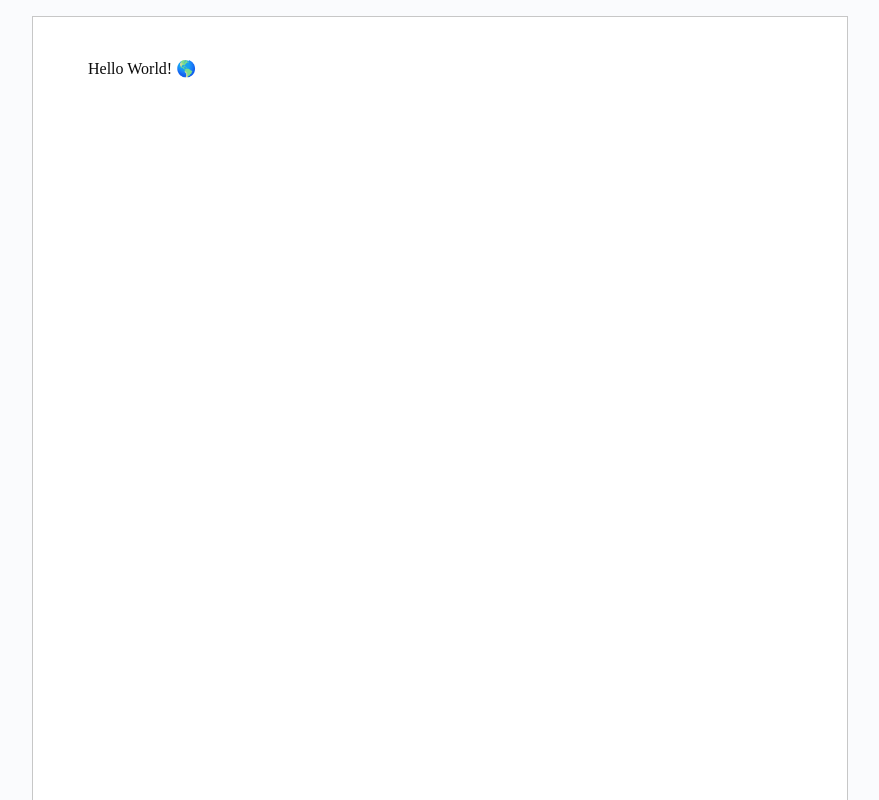
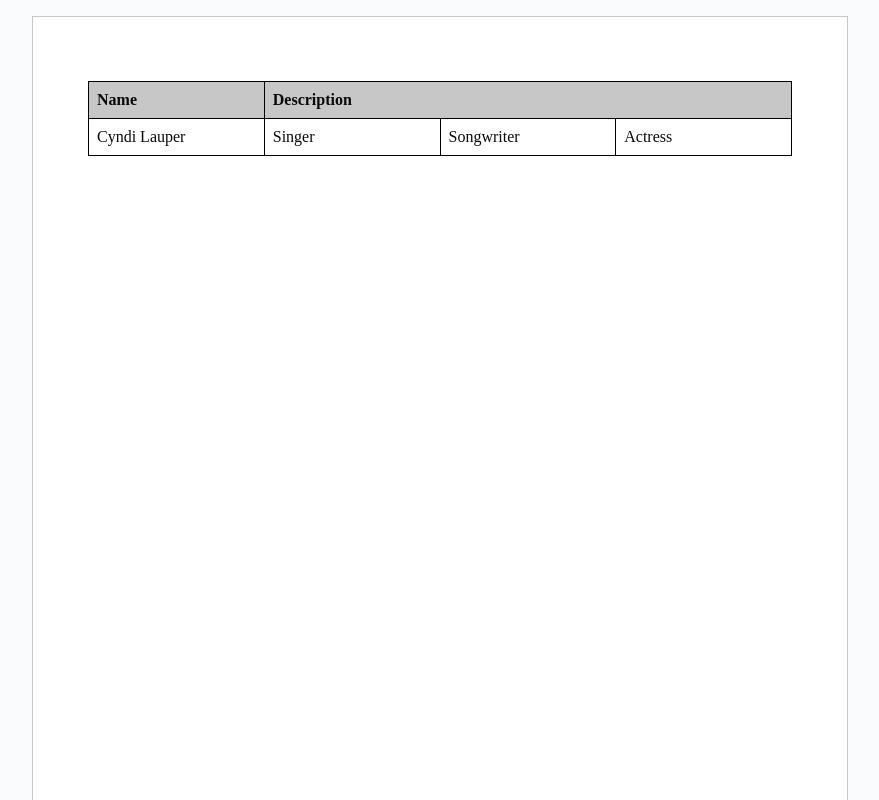
Before and after one commit to VarunArora31/Folio, a Next.js app: page /documents/1 in a window 1280 px wide. Shown: the top 800 px of the page, without its empty margins (200-1079 px from the left). Built offline with nearby package versions, Linux system fonts and the light colour scheme.

Commit message:
Adding Table and Images in Folio

```diff
--- a/src/app/documents/[documentId]/editor.tsx
+++ b/src/app/documents/[documentId]/editor.tsx
@@ -1,32 +1,60 @@
 // Server components are static, so they cannot use React hooks
-    // So, convert them into client component, as it uses the useEditor hook from @tiptap/react, which is a React hook that manages the state of the editor.
-
+// So, convert them into client component, as it uses the useEditor hook from @tiptap/react,
+// which is a React hook that manages the state of the editor.
 "use client"; // Client Component
-    import {useEditor, EditorContent} from '@tiptap/react';
-    import StarterKit from '@tiptap/starter-kit';
-    import TaskItem from '@tiptap/extension-task-item';
-    import TaskList from '@tiptap/extension-task-list';
+import { useEditor, EditorContent } from "@tiptap/react";
+import StarterKit from "@tiptap/starter-kit";
+import TaskItem from "@tiptap/extension-task-item";
+import TaskList from "@tiptap/extension-task-list";
+import { TableKit } from "@tiptap/extension-table";
+import Image from "@tiptap/extension-image";
 
 export const Editor = () => {
   const editor = useEditor({
     editorProps: {
       attributes: {
         style: "padding-left: 55px; padding-right: 55px",
-            class: "tiptap focus:outline-none print:border-0 bg-white border border-[#C7C7C7] flex flex-col min-h-[1054px] w-[816px] pt-10 pr-14"
+        class:
+          "tiptap focus:outline-none print:border-0 bg-white border border-[#C7C7C7] flex flex-col min-h-[1054px] w-[816px] pt-10 pr-14",
       },
     },
     extensions: [
       StarterKit,
+      TableKit.configure({
+        table: { resizable: true },
+      }),
+      Image.configure({
+        inline: true,
+        resize: {
+          enabled: true,
+          alwaysPreserveAspectRatio: true,
+        },
+      }),
       TaskItem.configure({
         nested: true, // Allow nesting of task items within other task items, enabling the creation of sub-tasks.
       }),
       TaskList,
     ],
-        content: "<p>Hello World! 🌎️</p>",
+    content: `
+        <table>
+          <tbody>
+            <tr>
+              <th>Name</th>
+              <th colspan="3">Description</th>
+            </tr>
+            <tr>
+              <td>Cyndi Lauper</td>
+              <td>Singer</td>
+              <td>Songwriter</td>
+              <td>Actress</td>
+            </tr>
+          </tbody>
+        </table> `,
     immediatelyRender: false, // Prevents the editor from rendering immediately, allowing for better performance and control over when the editor is rendered.
   });
 
   if (!editor) return null;
+
   return (
     <div className="size-full overflow-x-auto bg-[#FAFBFD] px-4 print:px-0 print:bg-white print:overflow-visible">
       <div className="min-w-max flex justify-center w-204 py-4 print:py-0 mx-auto print:w-full print:min-w-0">
--- a/src/app/globals.css
+++ b/src/app/globals.css
@@ -271,7 +271,6 @@
     font-size: 1rem;
   }
 
-  /*List styles*/
   /* List styles */
   ul, ol {
     padding: 0 1rem; /* Fixed the '1 rem' space */
@@ -321,4 +320,162 @@
   ul[data-type="taskList"] input[type="checkbox"] {
     cursor: pointer;
   }
+
+  /* Table-specific styling */
+  table {
+    border-collapse: collapse;
+    margin: 0;
+    overflow: hidden;
+    table-layout: fixed;
+    width: 100%;
+
+    td,
+    th {
+      border: 1px solid black;
+      box-sizing: border-box;
+      min-width: 1em;
+      padding: 6px 8px;
+      position: relative;
+      vertical-align: top;
+
+      > * {
+        margin-bottom: 0;
+      }
+    }
+
+    th {
+      background-color: #c7c7c7;
+      font-weight: bold;
+      text-align: left;
+    }
+
+    .selectedCell:after {
+      background: #959596;
+      content: '';
+      left: 0;
+      right: 0;
+      top: 0;
+      bottom: 0;
+      pointer-events: none;
+      position: absolute;
+      z-index: 2;
+    }
+
+    .column-resize-handle {
+      background-color: var(--primary);
+      bottom: -2px;
+      pointer-events: none;
+      position: absolute;
+      right: -2px;
+      top: 0;
+      width: 4px;
+    }
+  }
+
+  .tableWrapper {
+    margin: 1.5rem 0;
+    overflow-x: auto;
+  }
+
+  &.resize-cursor {
+    cursor: ew-resize;
+    cursor: col-resize;
+  }
+
+  /* Image Specific Styling */
+  img {
+    display: block;
+    height: auto;
+    margin: 1.5rem 0;
+    max-width: 100%;
+
+    &.ProseMirror-selectednode {
+      outline: 3px solid var(--purple);
+    }
+  }
+  /* Gives the resize handles a visible blue square look */
+    [data-resize-handle] {
+    position: absolute;
+    background: rgba(0, 0, 0, 0.5);
+    border: 1px solid rgba(255, 255, 255, 0.8);
+    border-radius: 2px;
+    z-index: 10;
+
+    &:hover {
+      background: rgba(0, 0, 0, 0.8);
+    }
+
+    /* Corner handles */
+    &[data-resize-handle='top-left'],
+    &[data-resize-handle='top-right'],
+    &[data-resize-handle='bottom-left'],
+    &[data-resize-handle='bottom-right'] {
+      width: 8px;
+      height: 8px;
+    }
+
+    &[data-resize-handle='top-left'] {
+      top: -4px;
+      left: -4px;
+      cursor: nwse-resize;
+    }
+
+    &[data-resize-handle='top-right'] {
+      top: -4px;
+      right: -4px;
+      cursor: nesw-resize;
+    }
+
+    &[data-resize-handle='bottom-left'] {
+      bottom: -4px;
+      left: -4px;
+      cursor: nesw-resize;
+    }
+
+    &[data-resize-handle='bottom-right'] {
+      bottom: -4px;
+      right: -4px;
+      cursor: nwse-resize;
+    }
+
+    /* Edge handles */
+    &[data-resize-handle='top'],
+    &[data-resize-handle='bottom'] {
+      height: 6px;
+      left: 8px;
+      right: 8px;
+    }
+
+    &[data-resize-handle='top'] {
+      top: -3px;
+      cursor: ns-resize;
+    }
+
+    &[data-resize-handle='bottom'] {
+      bottom: -3px;
+      cursor: ns-resize;
+    }
+
+    &[data-resize-handle='left'],
+    &[data-resize-handle='right'] {
+      width: 6px;
+      top: 8px;
+      bottom: 8px;
+    }
+
+    &[data-resize-handle='left'] {
+      left: -3px;
+      cursor: ew-resize;
+    }
+
+    &[data-resize-handle='right'] {
+      right: -3px;
+      cursor: ew-resize;
+    }
+  }
+
+  [data-resize-state='true'] [data-resize-wrapper] {
+    outline: 1px solid rgba(0, 0, 0, 0.25);
+    border-radius: 0.125rem;
+  }
 }
```
Also changed, not shown: package.json (+9 -7 lines), 1 other file (tests, documents, lock files or other folders). Lines whose indentation alone changed are shown as unchanged.
